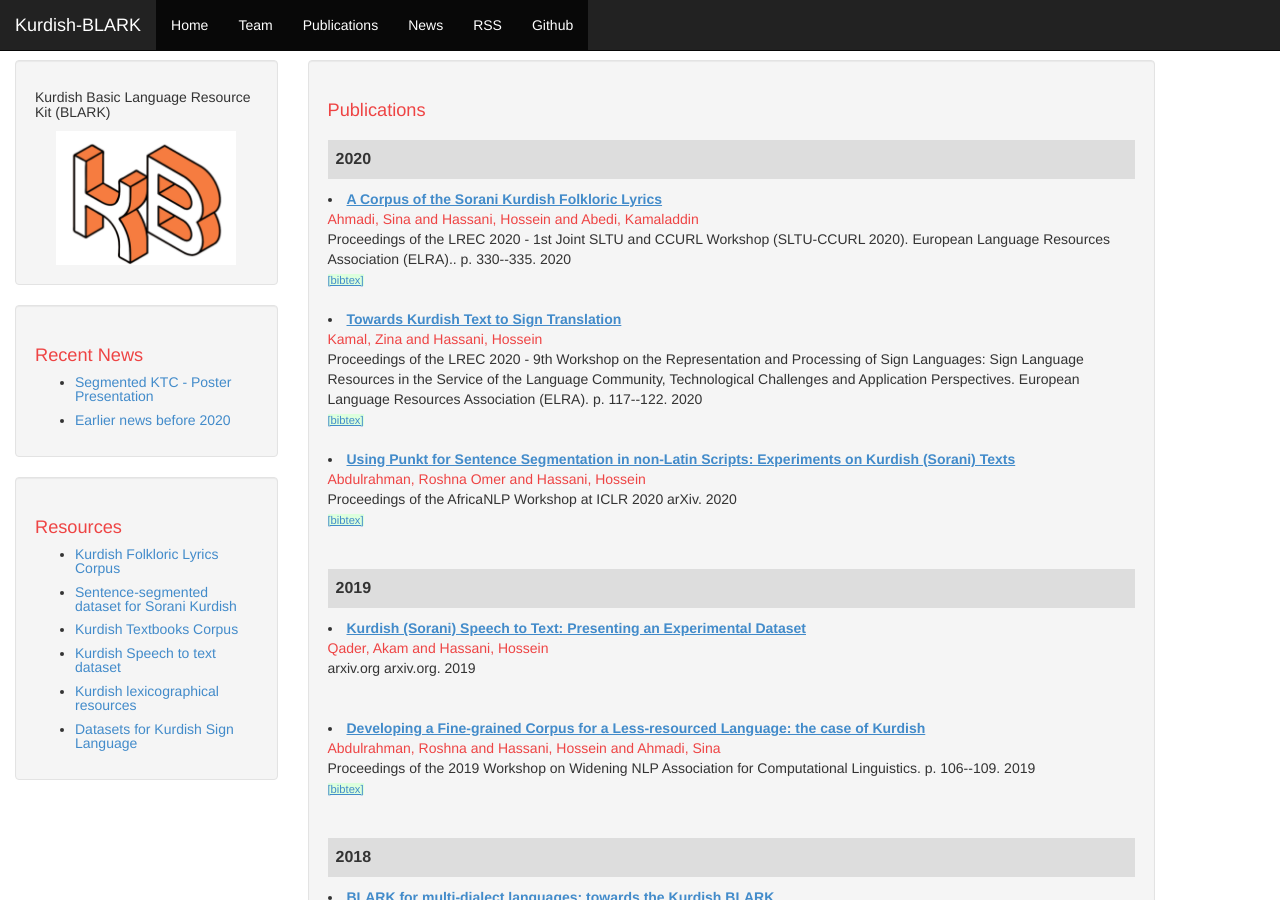
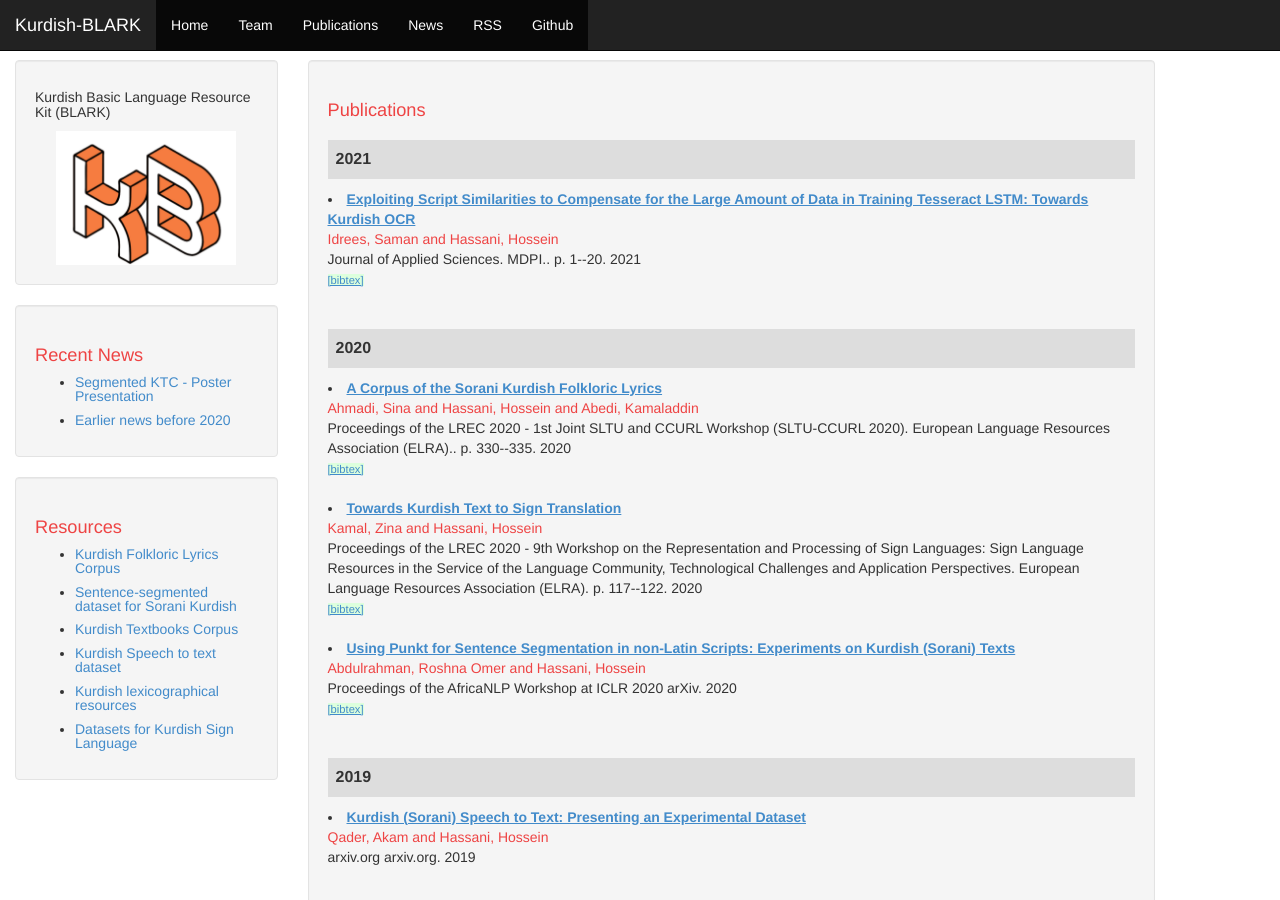
Before and after one commit to KurdishBLARK/KurdishBLARK.github.io, a Jekyll site: the page built from publications.html, in a window 1280 px wide and 900 px high. Built offline with Jekyll 4.4.1, drawn with Linux system fonts in a browser that asks for light colours.

Commit message:
Update publications.html

```diff
--- a/publications.html
+++ b/publications.html
@@ -8,6 +8,39 @@ layout: default
 <div class="well">
 		<h1>Publications</h1>
 		<div id="bibtex_display">
+
+		<div class="yearpublication">2021</div><div class="" style="">
+
+		<div id="bibtex_display">
+		<li>
+		    <a class="url"><span class="title">Exploiting Script Similarities to Compensate for the Large Amount of Data in Training Tesseract LSTM: Towards Kurdish OCR</span></a><br>
+		    <span class="author">Idrees, Saman and Hassani, Hossein</span><br>
+		    <span class="booktitle">Journal of Applied Sciences.</span>
+		    <span class="">
+			<span class="publisher">MDPI.</span>.
+		    </span>
+		    <span class="">
+		      p. <span class="pages">1--20</span>.
+		    </span>
+		    <span class="">
+		    <span class="year">2021</span></span>
+		    <br>
+		    <a class="bibtexCodeLink" bibtexcode="@article{Idrees&HassaniKOCR,
+		    title = &quot;{Exploiting Script Similarities to Compensate for the Large Amount
+of Data in Training Tesseract LSTM: Towards Kurdish OCR}&quot;,
+		    author = &quot;Idrees, Saman and Hassani, Hossein&quot;,
+		    booktitle = &quot;Jourrnal of Applied Sciences&quot;,
+		    pages = &quot;1--20&quot;,
+		    year = &quot;2021&quot;,
+		    address = &quot;Swiss&quot;,
+		    publisher = &quot;MDPI&quot;
+		}">
+			    [bibtex]
+		    </a>
+		    <br><br>
+		  </li>
+
+
 
 		<div class="yearpublication">2020</div><div class="" style="">
 
```
